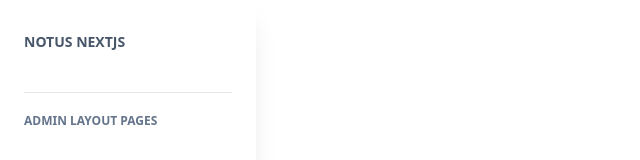
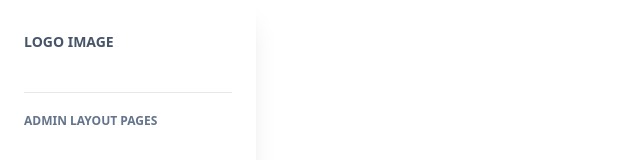
Before and after one commit to logichunters/next-tailwind-admin, a Next.js app: page /admin/dashboard in a window 1280 px wide. Shown: the top 160 px of the page, without its empty margins (0-640 px from the left). Built offline with nearby package versions, Linux system fonts and the light colour scheme.

Commit message:
Logo text

```diff
--- a/components/Sidebar/Sidebar.js
+++ b/components/Sidebar/Sidebar.js
@@ -26,7 +26,7 @@ export default function Sidebar() {
               href="#pablo"
               className="md:block text-left md:pb-2 text-blueGray-600 mr-0 inline-block whitespace-nowrap text-sm uppercase font-bold p-4 px-0"
             >
-              Notus NextJS
+              Logo Image
             </a>
           </Link>
           {/* User */}
```
